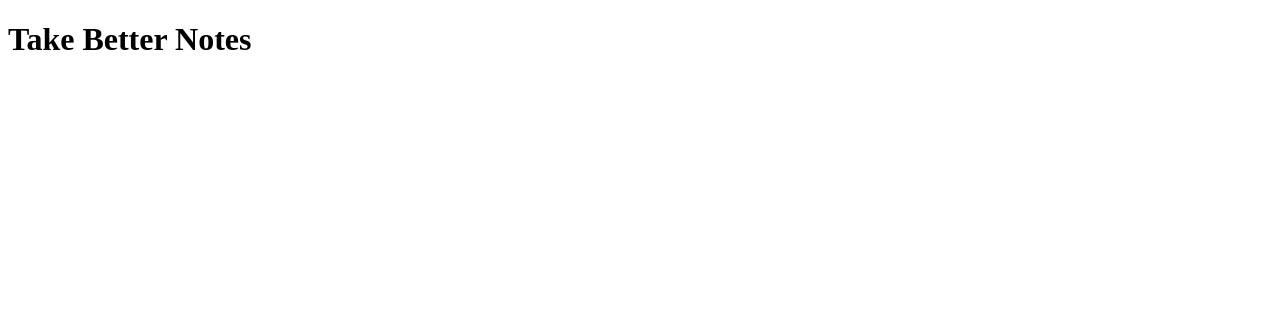
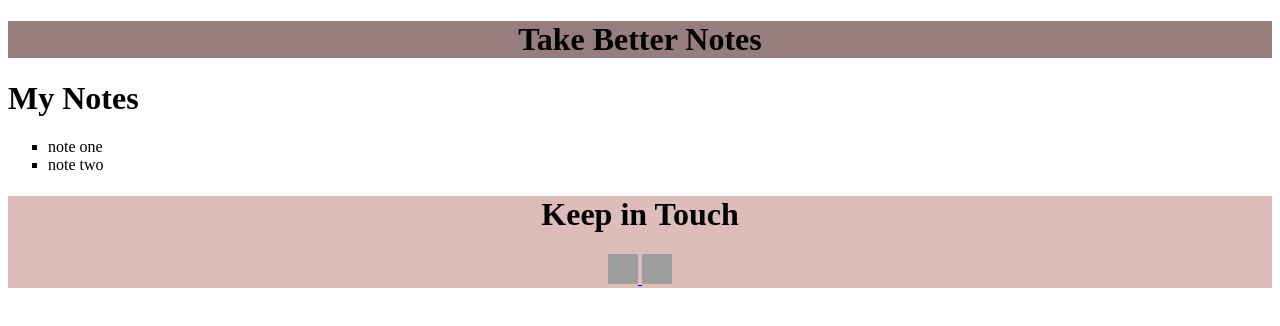
Before and after one commit to CyrusChan7/Web-Assignment-1, a plain HTML site: page index.html in a window 1280 px wide. Drawn offline with Linux system fonts and the light colour scheme; grey boxes are pictures that could not be loaded.

Commit message:
Header and footer complete

```diff
--- a/css/stylesheet.css
+++ b/css/stylesheet.css
@@ -1 +1,18 @@
-/* placeholder */
+.top_header {
+    /* Color value acquired from color picker in Windows Paint */
+    background-color: rgb(150, 126, 127);
+    text-align: center;
+}
+
+
+img {
+    width: 30px;
+    height: 30px;
+}
+
+
+.footer_container {
+    /* Color value acquired from color picker in Windows Paint */
+    background-color: rgb(222, 188, 185);
+    text-align: center;
+}
--- a/index.html
+++ b/index.html
@@ -9,8 +9,23 @@
     </head>
     <body>
 
-        <h1>Take Better Notes</h1>
+        <h1 class="top_header">Take Better Notes</h1>
 
+        <h1>My Notes</h1>
+        <ul style="list-style-type: square;">
+            <li>note one</li>
+            <li>note two</li>
+        </ul>
+
+        <div class="footer_container">
+            <h1>Keep in Touch</h1>
+            <a href="https://www.linkedin.com/">
+            <img src="https://cdn3.iconfinder.com/data/icons/free-social-icons/67/linkedin_circle_color-512.png" alt="Logo of LinkedIn">
+            </a>
+            <a href="https://www.google.ca/">
+            <img src="https://cdn0.iconfinder.com/data/icons/internet-line/512/Internet_Line-02-512.png" alt="Logo of the Web">
+            </a>
+        </div>
 
     </body>
 </html>
```
